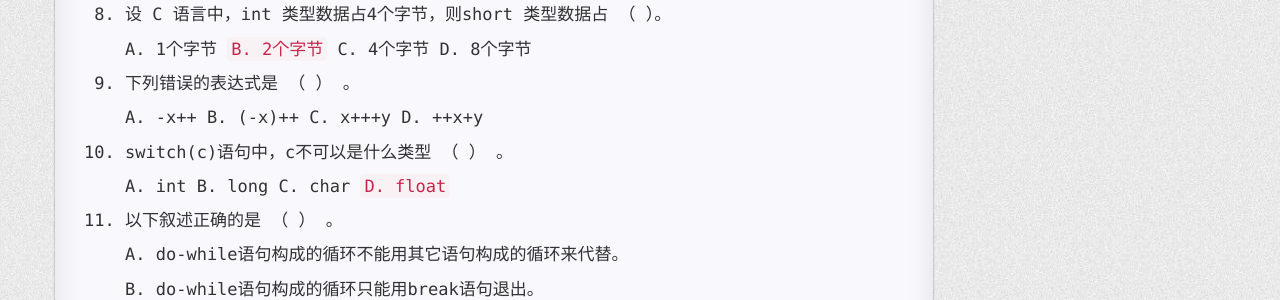
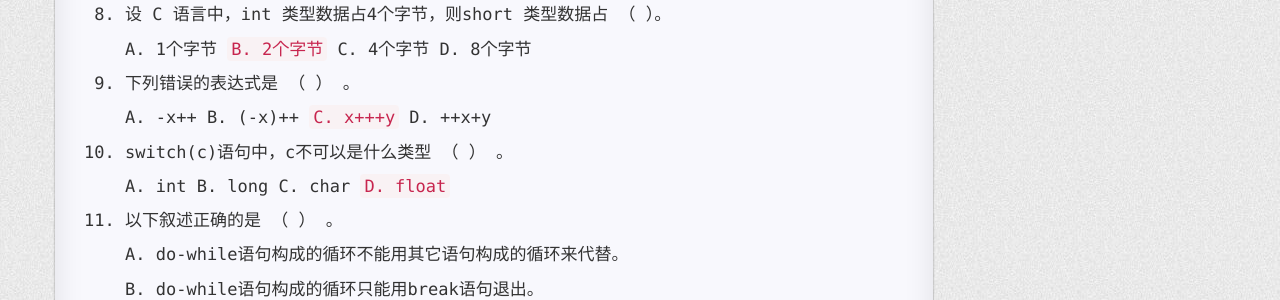
Before and after one commit to h1mmel/h1mmel.github.io, a Jekyll site: the page built from _posts/2019-10-23-2019-全国高校计算机能力挑战赛 -C- 语言样卷分析.md, in a window 1280 px wide and 900 px high, scrolled down 1026 px. Shown: the part 153-453 px from the top of the window. Built offline with Jekyll 4.4.1, drawn with Linux system fonts in a browser that asks for light colours; nearby versions of some CDN libraries; comment, search, counter and statistics services are not loaded; a style sheet for code colours, icons or effects is not loaded.

```diff
--- a/_posts/2019-10-23-2019-全国高校计算机能力挑战赛 -C- 语言样卷分析.md
+++ b/_posts/2019-10-23-2019-全国高校计算机能力挑战赛 -C- 语言样卷分析.md
@@ -65,7 +65,7 @@ categories: C
 
 9. 下列错误的表达式是 （    ） 。
 
-   A. -x++    B. (-x)++    C. x+++y    D. ++x+y
+   A. -x++    B. (-x)++    `C. x+++y`    D. ++x+y
 
 10. switch(c)语句中，c不可以是什么类型 （    ） 。
 
```
